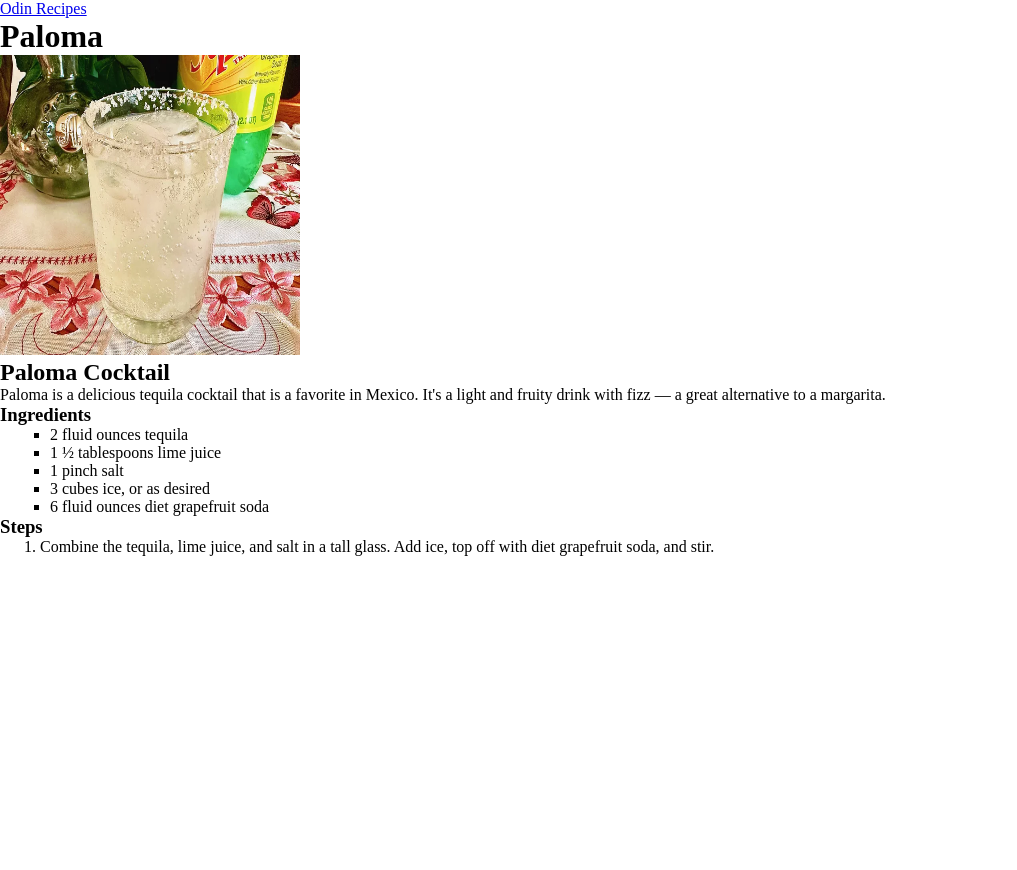
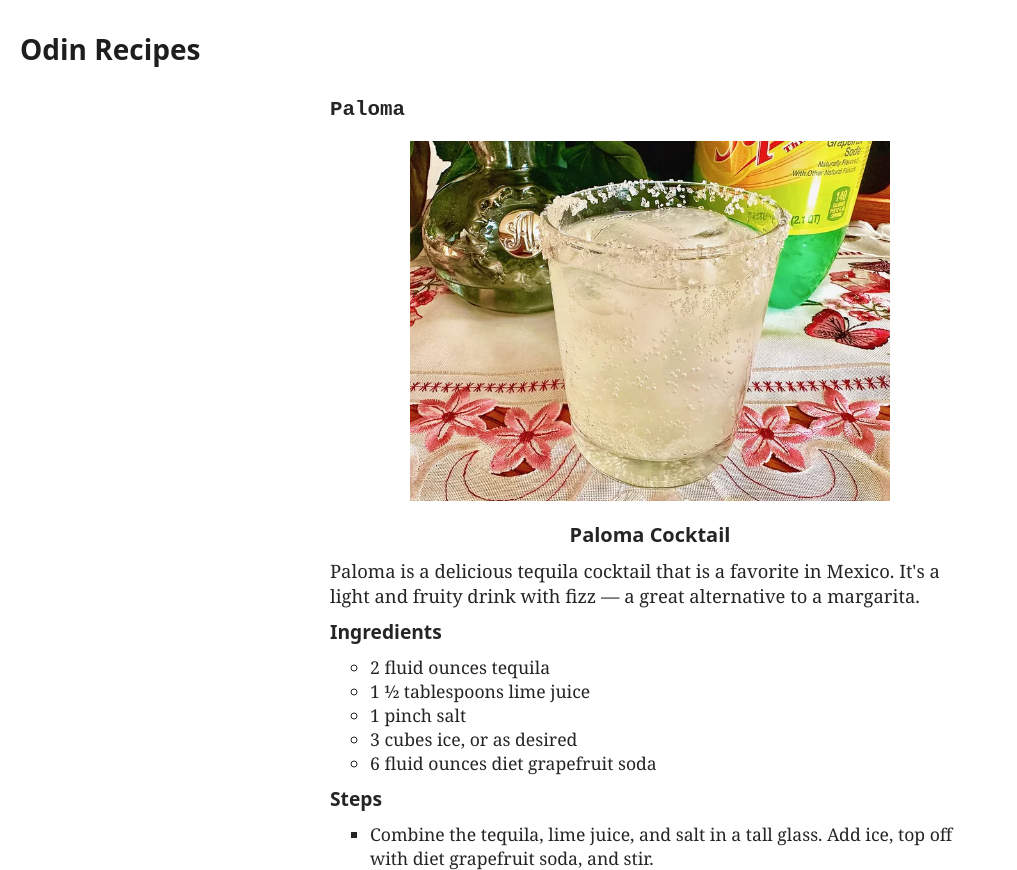
Before and after one commit to epmbe/odin-recipes, a plain HTML site: page recipes/paloma.html in a window 1280 px wide. Shown: the whole page, without its empty margins (0-1017 px from the left). Before the commit the page ends 800 px from the top, so only its background shows below. Drawn offline with Linux system fonts and the light colour scheme.

Commit message:
Finalize layout styling     - Refactor code and complete major styling updates across the website

```diff
--- a/recipes/paloma.html
+++ b/recipes/paloma.html
@@ -7,24 +7,27 @@
     <title>Paloma</title>
   </head>
   <body>
-    <a href="../index.html" class="homepage">Odin Recipes</a>
+    <h1 id="page-title">
+      <a href="../index.html" class="recipe-link">Odin Recipes</a>
+    </h1>
 
-    <h1>Paloma</h1>
+    <h2 class="recipe-name center">Paloma</h2>
     <img
       src="../images/paloma.webp"
       alt="An image of glass of paloma"
       width="300"
       height="300"
+      class="center"
     />
 
-    <h2>Paloma Cocktail</h2>
+    <h3>Paloma Cocktail</h3>
     <p>
       Paloma is a delicious tequila cocktail that is a favorite in Mexico. It's
       a light and fruity drink with fizz — a great alternative to a margarita.
     </p>
 
-    <h3>Ingredients</h3>
-    <ul>
+    <h4 class="center">Ingredients</h4>
+    <ul class="center">
       <li>2 fluid ounces tequila</li>
       <li>1 ½ tablespoons lime juice</li>
       <li>1 pinch salt</li>
@@ -32,8 +35,8 @@
       <li>6 fluid ounces diet grapefruit soda</li>
     </ul>
 
-    <h3>Steps</h3>
-    <ol>
+    <h4 class="center">Steps</h4>
+    <ol class="center">
       <li>
         Combine the tequila, lime juice, and salt in a tall glass. Add ice, top
         off with diet grapefruit soda, and stir.
--- a/style.css
+++ b/style.css
@@ -3,15 +3,72 @@
   box-sizing: border-box;
 }
 
-ul {
-  padding: 0 50px;
+body {
+  padding-left: 20px;
+  color: #272424;
+  font-family: system-ui, -apple-system, "Segoe UI", "Open Sans",
+    "Helvetica Neue", sans-serif;
+}
+
+img {
+  height: auto;
+}
+
+h3 {
+  text-align: center;
+  padding-top: 20px;
+  padding-bottom: 10px;
+  font-size: 1.25rem;
+}
+
+h4 {
+  font-size: 1.2rem;
+  padding-top: 10px;
+  padding-bottom: 10px;
+}
+
+ul,
+ol {
   list-style: square;
+  font-family: Georgia, Times, serif;
+}
+
+p {
+  text-align: left;
+  margin: auto;
+  width: 40rem;
+  font-size: 1.15rem;
+  font-family: Georgia, Times, serif;
+}
+
+ul.center li,
+ol.center li {
+  font-size: 1.1rem;
+}
+
+ul.center li {
+  list-style: circle;
+}
+
+#main-title,
+#page-title {
+  font-size: 1.75rem;
+  padding-top: 30px;
+  padding-bottom: 20px;
+  color: #1c1b1b;
 }
 
 #page-title {
-  font-size: 1.75rem;
-  padding: 30px 20px 20px;
-  color: #1c1b1b;
+  width: 80rem;
+  margin: auto;
+  display: block;
+}
+
+.recipe-name {
+  padding-bottom: 20px;
+  padding-top: 10px;
+  font-family: monospace;
+  font-size: 1.3rem;
 }
 
 .recipe-list {
@@ -23,3 +80,13 @@ ul {
   text-decoration: none;
   color: #1f1e1e;
 }
+
+.center {
+  width: 40rem;
+  margin: auto;
+  display: block;
+}
+
+img.center {
+  width: 30rem;
+}
```
Also changed, not shown: index.html (+1 -1 lines), recipes/daiquiri.html (+10 -7 lines), recipes/negroni.html (+10 -7 lines).
